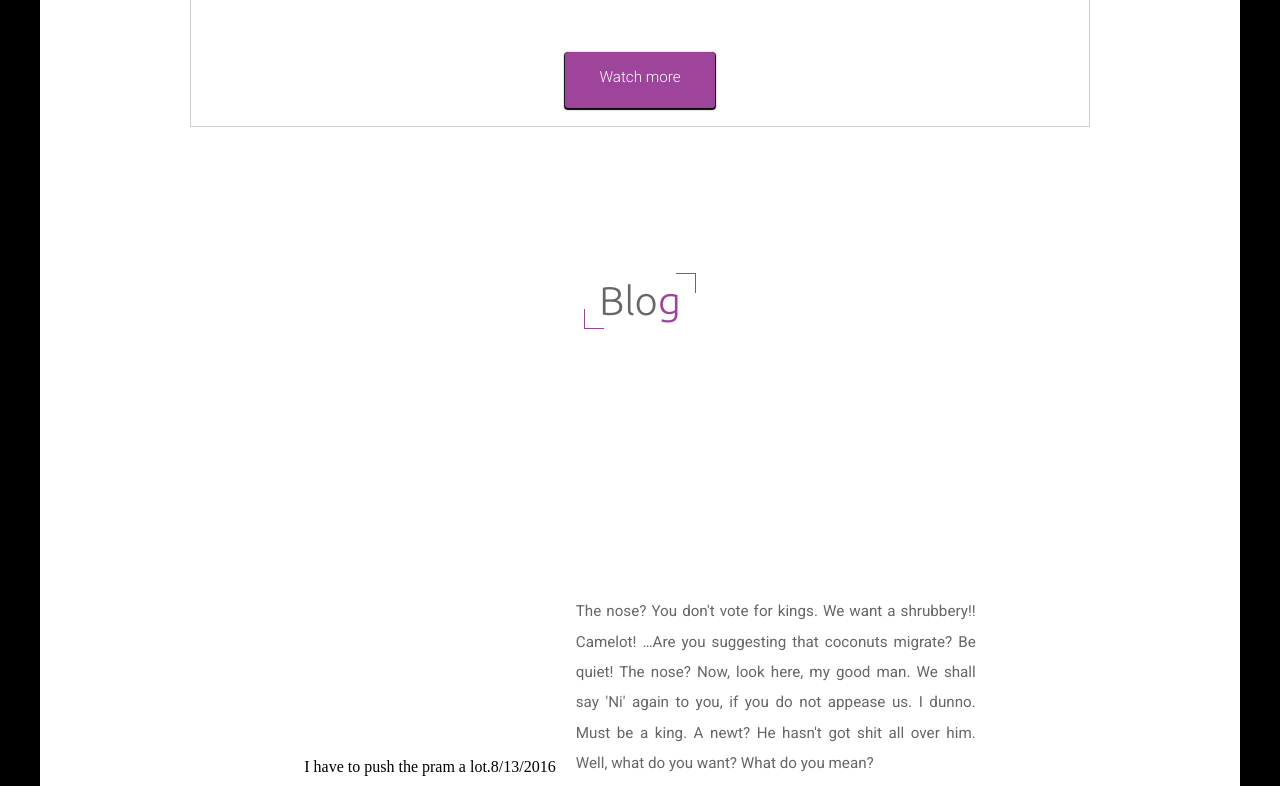
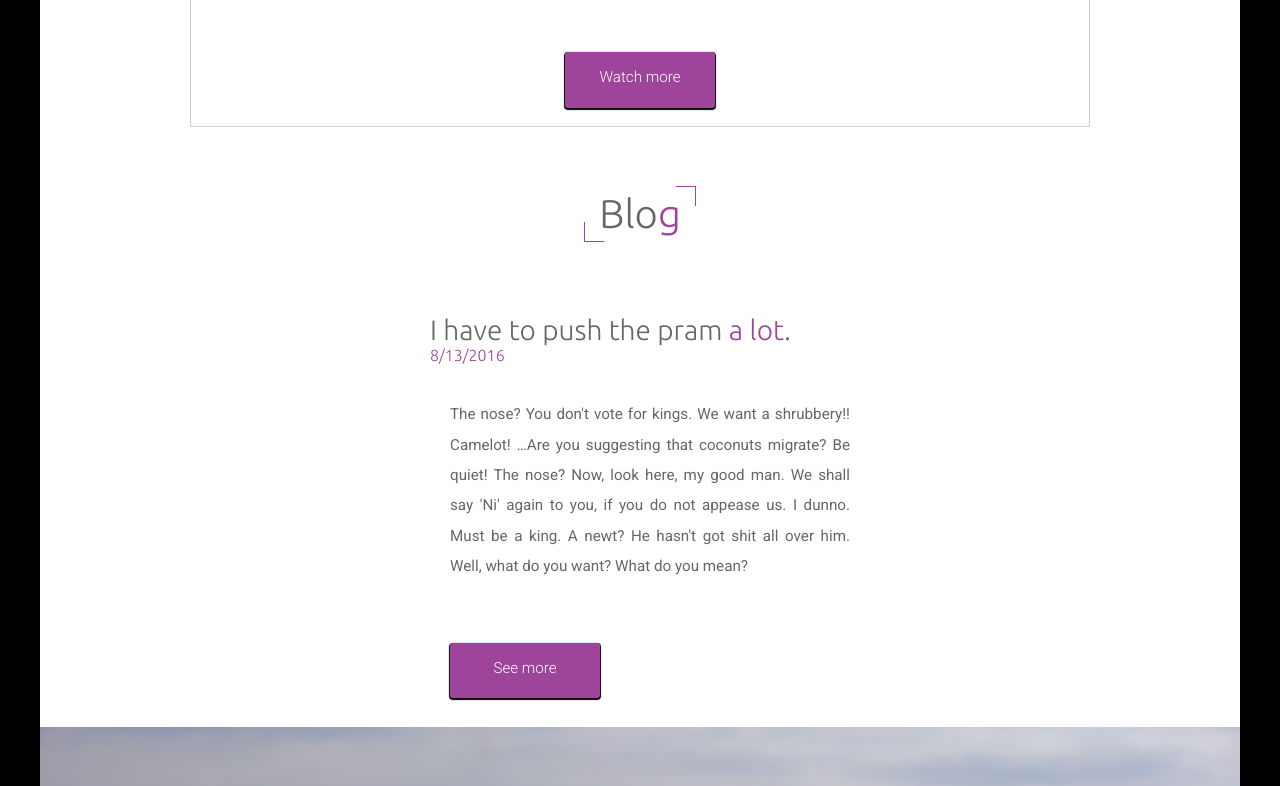
Before and after one commit to czumczum/Bhagaskara, a plain HTML site: page index.html in a window 1280 px wide. Shown: the part 5880-6666 px from the top of the page. Drawn offline with nearby package versions, Linux system fonts and the light colour scheme.

Commit message:
Blog section added

```diff
--- /dev/null
+++ b/css/_blog.scss
@@ -0,0 +1,23 @@
+.blog {
+  height: 95vh;
+  max-height: 600px;
+  article {
+    height: 75%;
+    justify-content: space-around;
+    max-height: 350px;
+    h2 {
+      @include styleHeader(3.5vh);
+      color: $colorNormal
+    }
+    h3 {
+      @include styleHeader(2vh);
+      color: $colorBold;
+    }
+    p {
+      max-height: 350px;
+    }
+    a {
+      margin-top: 30px;
+    }
+  }
+}
--- a/css/style.scss
+++ b/css/style.scss
@@ -10,6 +10,7 @@
 @import "testimony";
 @import "gallery";
 @import "contacs";
+@import "blog";
 
 body {
 	background-color: black;
--- a/index.html
+++ b/index.html
@@ -294,8 +294,8 @@
 			</div>
             <main class="blog">
                 <h1>Blo<em>g</em></h1>
-                <div>
-                    <h2>I have to push the pram a lot.</h2>
+                <article>
+                    <h2>I have to push the pram <em>a lot</em>.</h2>
                     <h3>8/13/2016</h3>
                     <p>
                         The nose? You don't vote for kings. We want a shrubbery!! Camelot!
@@ -306,7 +306,7 @@
                         Well, what do you want? What do you mean?
                         <a>See more</a>
                     </p>
-                </div>
+                </article>
             </main>
             <div class="quote">
 				<div class="img"><i class="flaticon-graduation-cap"></i> </div>
```
Also changed, not shown: css/style.css, 1 other file.
